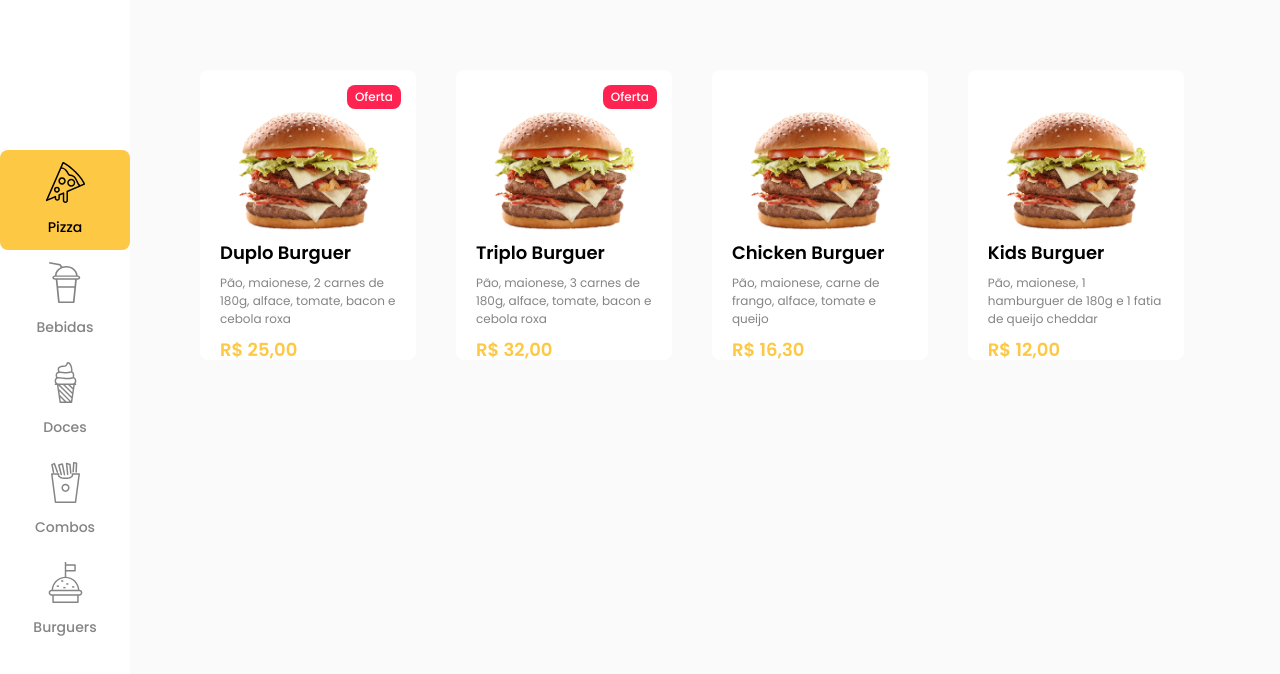
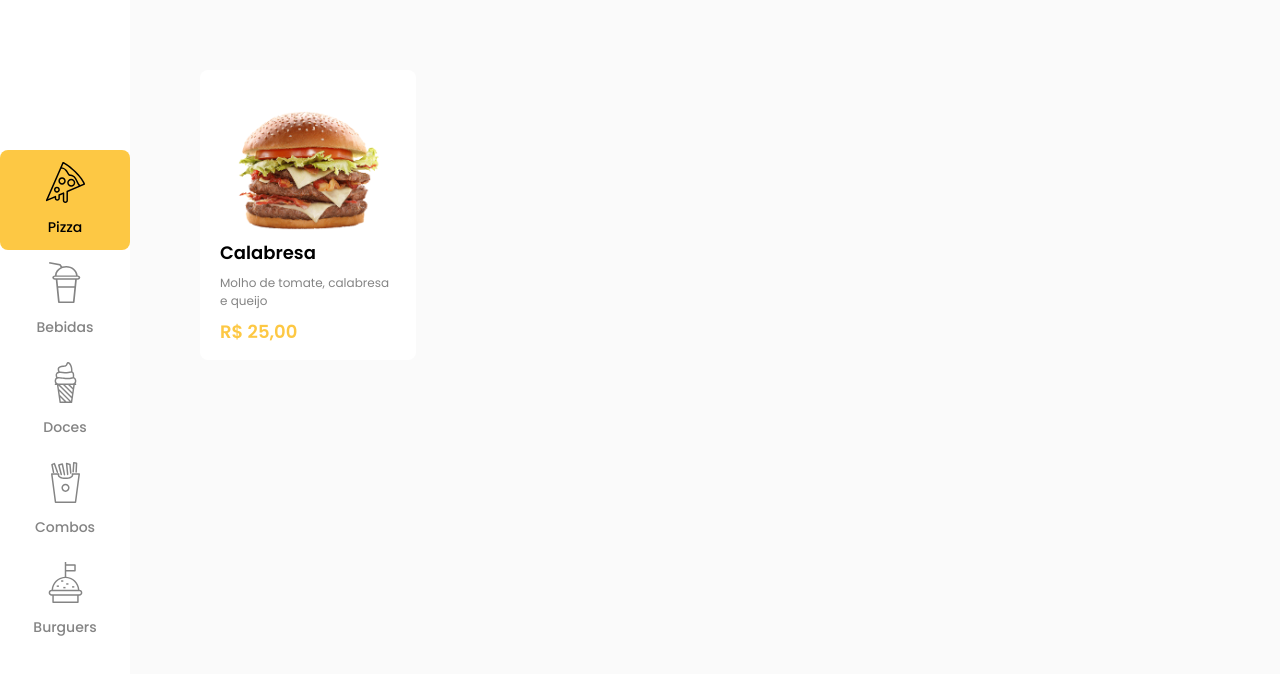
Before and after one commit to romulosous/restaurante, a Vue app: page / in a window 1280 px wide. Shown: the top 674 px of the page. Built offline with nearby package versions, Linux system fonts and the light colour scheme; data requests are answered from the project's data file.

Commit message:
on category change getItems

```diff
--- a/db.json
+++ b/db.json
@@ -28,5 +28,14 @@
           "price": 12.0,
           "offer": false
       }
-  ]
+  ],
+  "pizza": [
+    {
+        "id": 1,
+        "name": "Calabresa",
+        "description": "Molho de tomate, calabresa e queijo",
+        "price": 25.0,
+        "offer": false
+    }
+]
 }
--- a/src/components/CategoryMenu.vue
+++ b/src/components/CategoryMenu.vue
@@ -38,10 +38,13 @@ export default {
         { label: "Bebidas", icon: "Drinks", id: "drinks" },
         { label: "Doces", icon: "Deserts", id: "deserts" },
         { label: "Combos", icon: "Combo", id: "combo" },
-        { label: "Burguers", icon: "Burguer", id: "burguer" },
+        { label: "Burguers", icon: "Burguer", id: "burguers" },
       ],
-      selectedCategory: "pizza",
+      selectedCategory: "",
     };
+  },
+  mounted() {
+    this.onCategoryClick("pizza");
   },
   methods: {
     onCategoryClick(id) {
--- a/src/components/ItemsList.vue
+++ b/src/components/ItemsList.vue
@@ -18,10 +18,27 @@ export default {
       itemsList: [],
     };
   },
-  created() {
-    axios.get("http://localhost:3000/burguers").then((response) => {
-      this.itemsList = response.data;
-    });
+  created() {},
+  computed: {
+    selectedCategory: {
+      get() {
+        return this.$store.state.selectedCategory;
+      },
+    },
+  },
+  methods: {
+    getItemList() {
+      axios
+        .get(`http://localhost:3000/${this.selectedCategory}`)
+        .then((response) => {
+          this.itemsList = response.data;
+        });
+    },
+  },
+  watch: {
+    selectedCategory() {
+      this.getItemList();
+    },
   },
 };
 </script>
```
